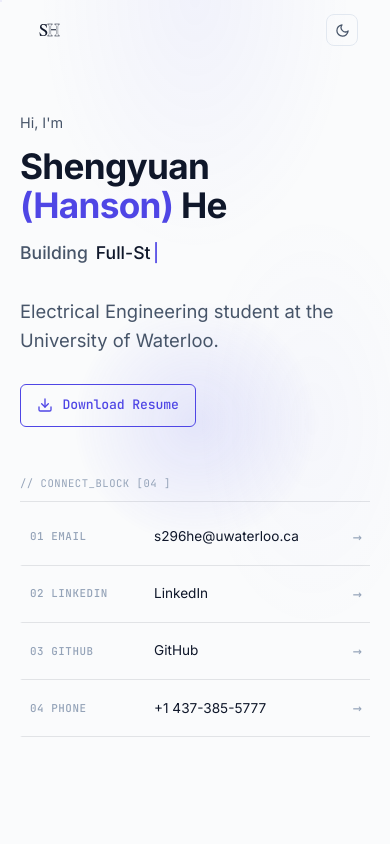
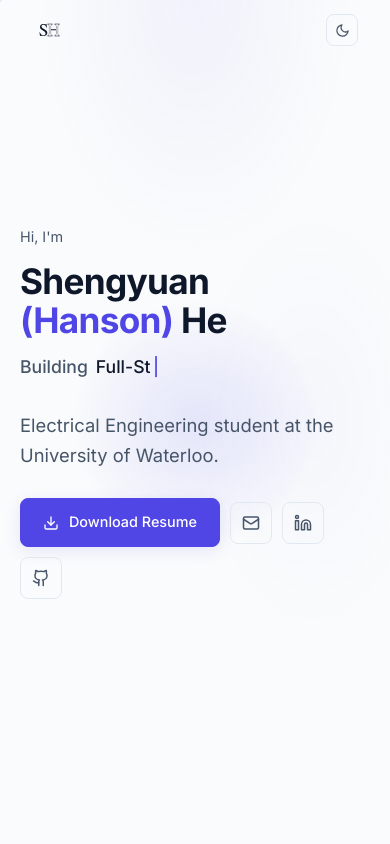
Before and after one commit to HansonHe-UW/HansonHe-UW.github.io, a React (Vite) app: page / in a window 390 px wide. Shown: the top 844 px of the page. Built offline with nearby package versions, Linux system fonts and the light colour scheme.

Commit message:
Add contact section

```diff
--- a/src/App.css
+++ b/src/App.css
@@ -241,6 +241,10 @@ section {
 }
 
 .hero-cta {
+  display: flex;
+  align-items: center;
+  flex-wrap: wrap;
+  gap: 0.6rem;
   margin-bottom: 1.5rem;
 }
 
@@ -273,35 +277,133 @@ section {
   flex-shrink: 0;
 }
 
-.hero-links {
-  display: flex;
-  gap: 1rem;
-  flex-wrap: wrap;
+.hero-icon-btn {
+  display: inline-flex;
+  align-items: center;
+  justify-content: center;
+  width: 42px;
+  height: 42px;
+  border-radius: 8px;
+  border: 1px solid var(--border-color);
+  color: var(--text-secondary);
+  background: transparent;
+  transition: all var(--transition);
 }
 
-.hero-link {
+.hero-icon-btn:hover {
+  color: var(--accent);
+  border-color: var(--accent);
+  background: var(--accent-glow);
+}
+
+.hero-icon-btn svg {
+  width: 18px;
+  height: 18px;
+}
+
+/* ===== Contact ===== */
+.contact-intro {
+  font-size: 1rem;
+  color: var(--text-secondary);
+  line-height: 1.7;
+  max-width: 540px;
+  margin-bottom: 2.25rem;
+}
+
+.contact-grid {
+  display: grid;
+  grid-template-columns: repeat(3, 1fr);
+  gap: 1rem;
+}
+
+.contact-card {
+  display: flex;
+  flex-direction: column;
+  gap: 0.5rem;
+  padding: 1.75rem 1.5rem;
+  border: 1px solid var(--border-color);
+  border-radius: 12px;
+  background: var(--bg-card);
+  color: var(--text-primary);
+  position: relative;
+  transition: all var(--transition);
+  overflow: hidden;
+}
+
+.contact-card::before {
+  content: "";
+  position: absolute;
+  inset: 0;
+  background: linear-gradient(135deg, var(--accent-glow), transparent 60%);
+  opacity: 0;
+  transition: opacity var(--transition);
+  pointer-events: none;
+}
+
+.contact-card:hover {
+  border-color: var(--accent);
+  background: var(--bg-card-hover);
+  box-shadow: 0 12px 32px rgba(99, 102, 241, 0.12);
+}
+
+.contact-card:hover::before {
+  opacity: 1;
+}
+
+.contact-card-icon {
+  width: 36px;
+  height: 36px;
   display: inline-flex;
   align-items: center;
-  gap: 0.5rem;
-  padding: 0.55rem 1.1rem;
-  border: 1px solid var(--border-color);
+  justify-content: center;
   border-radius: 8px;
-  color: var(--text-secondary);
-  font-size: 0.85rem;
-  transition: all var(--transition);
-  background: transparent;
+  background: var(--accent-glow);
+  color: var(--accent);
+  margin-bottom: 0.4rem;
+  transition: transform var(--transition);
 }
 
-.hero-link:hover {
-  color: var(--text-primary);
-  border-color: var(--border-hover);
-  background: var(--bg-card);
+.contact-card:hover .contact-card-icon {
+  transform: scale(1.08);
 }
 
-.hero-link svg {
-  width: 16px;
-  height: 16px;
-  flex-shrink: 0;
+.contact-card-icon svg {
+  width: 18px;
+  height: 18px;
+}
+
+.contact-card-label {
+  font-family: var(--font-mono);
+  font-size: 0.66rem;
+  letter-spacing: 0.12em;
+  text-transform: uppercase;
+  color: var(--text-muted);
+}
+
+.contact-card-value {
+  font-size: 0.95rem;
+  font-weight: 500;
+  color: var(--text-primary);
+  overflow-wrap: anywhere;
+  line-height: 1.4;
+}
+
+.contact-card-arrow {
+  position: absolute;
+  top: 1.25rem;
+  right: 1.25rem;
+  color: var(--text-muted);
+  transition: transform var(--transition), color var(--transition);
+}
+
+.contact-card-arrow svg {
+  width: 18px;
+  height: 18px;
+}
+
+.contact-card:hover .contact-card-arrow {
+  color: var(--accent);
+  transform: translate(3px, -3px);
 }
 
 /* ===== About ===== */
@@ -901,101 +1003,12 @@ section {
     /* Allow the prefix and dynamic text to stack if needed */
   }
 
-  .hero-resume-btn {
-    background: transparent;
-    color: var(--accent);
-    font-family: var(--font-mono);
-    font-size: 0.82rem;
-    font-weight: 500;
-    padding: 0.6rem 1rem;
-    border-radius: 6px;
-    box-shadow: none;
-    letter-spacing: -0.01em;
+  .contact-grid {
+    grid-template-columns: 1fr;
   }
 
-  .hero-resume-btn:hover {
-    background: var(--accent-glow);
-    color: var(--accent);
-    box-shadow: none;
-  }
-
-  .hero-links {
-    flex-direction: column;
-    gap: 0;
-    margin-top: 0.5rem;
-    padding-top: 1.5rem;
-    position: relative;
-    counter-reset: link;
-  }
-
-  .hero-links::before {
-    content: "// CONNECT_BLOCK  \005B 04 \005D";
-    display: block;
-    font-family: var(--font-mono);
-    font-size: 0.66rem;
-    color: var(--text-muted);
-    letter-spacing: 0.05em;
-    text-transform: uppercase;
-    margin-bottom: 0.4rem;
-    padding-bottom: 0.5rem;
-    border-bottom: 1px solid var(--hairline);
-  }
-
-  .hero-link {
-    display: grid;
-    grid-template-columns: 112px minmax(0, 1fr) auto;
-    align-items: center;
-    gap: 0.75rem;
-    border: none;
-    border-bottom: 1px solid var(--hairline);
-    border-left: 2px solid transparent;
-    border-radius: 0;
-    padding: 0.95rem 0.5rem;
-    background: transparent;
-    color: var(--text-primary);
-    font-size: 0.85rem;
-    overflow-wrap: anywhere;
-    counter-increment: link;
-    transition: all var(--transition);
-  }
-
-  .hero-link:hover {
-    background: var(--accent-glow);
-    border-left-color: var(--accent);
-    color: var(--accent);
-  }
-
-  .hero-link svg {
-    display: none;
-  }
-
-  .hero-link::before {
-    font-family: var(--font-mono);
-    font-size: 0.68rem;
-    font-weight: 500;
-    color: var(--text-muted);
-    letter-spacing: 0.05em;
-    text-transform: uppercase;
-    white-space: nowrap;
-  }
-
-  .hero-link[href^="mailto"]::before { content: "0" counter(link) "  EMAIL"; }
-  .hero-link[href^="tel"]::before { content: "0" counter(link) "  PHONE"; }
-  .hero-link[href*="linkedin"]::before { content: "0" counter(link) "  LINKEDIN"; }
-  .hero-link[href*="github"]::before { content: "0" counter(link) "  GITHUB"; }
-
-  .hero-link::after {
-    content: "\2192";
-    font-family: var(--font-mono);
-    color: var(--text-muted);
-    font-size: 0.95rem;
-    justify-self: end;
-    transition: transform var(--transition), color var(--transition);
-  }
-
-  .hero-link:hover::after {
-    transform: translateX(4px);
-    color: var(--accent);
+  .contact-card {
+    padding: 1.5rem 1.25rem;
   }
 
   .skill-category {
--- a/src/App.jsx
+++ b/src/App.jsx
@@ -7,6 +7,7 @@ import Projects from './components/Projects'
 import Experience from './components/Experience'
 import Extracurricular from './components/Extracurricular'
 import Education from './components/Education'
+import Contact from './components/Contact'
 import Footer from './components/Footer'
 
 export default function App() {
@@ -21,6 +22,7 @@ export default function App() {
                 <Experience />
                 <Extracurricular />
                 <Education />
+                <Contact />
                 <Footer />
             </div>
         </>
--- /dev/null
+++ b/src/components/Contact.jsx
@@ -0,0 +1,107 @@
+import { motion } from 'framer-motion'
+
+const MailIcon = () => (
+    <svg viewBox="0 0 24 24" fill="none" stroke="currentColor" strokeWidth="1.5" strokeLinecap="round" strokeLinejoin="round">
+        <rect width="20" height="16" x="2" y="4" rx="2" /><path d="m22 7-8.97 5.7a1.94 1.94 0 0 1-2.06 0L2 7" />
+    </svg>
+)
+
+const LinkedInIcon = () => (
+    <svg viewBox="0 0 24 24" fill="none" stroke="currentColor" strokeWidth="1.5" strokeLinecap="round" strokeLinejoin="round">
+        <path d="M16 8a6 6 0 0 1 6 6v7h-4v-7a2 2 0 0 0-2-2 2 2 0 0 0-2 2v7h-4v-7a6 6 0 0 1 6-6z" /><rect width="4" height="12" x="2" y="9" /><circle cx="4" cy="4" r="2" />
+    </svg>
+)
+
+const GitHubIcon = () => (
+    <svg viewBox="0 0 24 24" fill="none" stroke="currentColor" strokeWidth="1.5" strokeLinecap="round" strokeLinejoin="round">
+        <path d="M15 22v-4a4.8 4.8 0 0 0-1-3.5c3 0 6-2 6-5.5.08-1.25-.27-2.48-1-3.5.28-1.15.28-2.35 0-3.5 0 0-1 0-3 1.5-2.64-.5-5.36-.5-8 0C6 2 5 2 5 2c-.3 1.15-.3 2.35 0 3.5A5.403 5.403 0 0 0 4 9c0 3.5 3 5.5 6 5.5-.39.49-.68 1.05-.85 1.65-.17.6-.22 1.23-.15 1.85v4" /><path d="M9 18c-4.51 2-5-2-7-2" />
+    </svg>
+)
+
+const ArrowIcon = () => (
+    <svg viewBox="0 0 24 24" fill="none" stroke="currentColor" strokeWidth="2" strokeLinecap="round" strokeLinejoin="round">
+        <line x1="5" y1="12" x2="19" y2="12" /><polyline points="12 5 19 12 12 19" />
+    </svg>
+)
+
+const channels = [
+    {
+        label: 'EMAIL',
+        value: 's296he@uwaterloo.ca',
+        href: 'mailto:s296he@uwaterloo.ca',
+        icon: <MailIcon />,
+        external: false,
+    },
+    {
+        label: 'LINKEDIN',
+        value: 'shengyuan-he',
+        href: 'https://www.linkedin.com/in/shengyuan-he',
+        icon: <LinkedInIcon />,
+        external: true,
+    },
+    {
+        label: 'GITHUB',
+        value: 'HansonHe-UW',
+        href: 'https://github.com/HansonHe-UW',
+        icon: <GitHubIcon />,
+        external: true,
+    },
+]
+
+const cardVariant = {
+    hidden: { opacity: 0, y: 30 },
+    visible: (i) => ({
+        opacity: 1,
+        y: 0,
+        transition: { duration: 0.5, delay: i * 0.08, ease: [0.25, 0.1, 0.25, 1] },
+    }),
+}
+
+export default function Contact() {
+    return (
+        <section id="contact">
+            <motion.h2
+                className="section-title"
+                initial={{ opacity: 0, y: 15 }}
+                whileInView={{ opacity: 1, y: 0 }}
+                viewport={{ once: true, margin: '-100px' }}
+                transition={{ duration: 0.5 }}
+            >
+                Contact
+            </motion.h2>
+
+            <motion.p
+                className="contact-intro"
+                initial={{ opacity: 0, y: 15 }}
+                whileInView={{ opacity: 1, y: 0 }}
+                viewport={{ once: true, margin: '-100px' }}
+                transition={{ duration: 0.5, delay: 0.1 }}
+            >
+                Open to co-op opportunities, hackathon teams, or a quick chat about anything technical. Email is the fastest way to reach me.
+            </motion.p>
+
+            <div className="contact-grid">
+                {channels.map((c, i) => (
+                    <motion.a
+                        key={c.label}
+                        href={c.href}
+                        target={c.external ? '_blank' : undefined}
+                        rel={c.external ? 'noopener noreferrer' : undefined}
+                        className="contact-card"
+                        custom={i}
+                        variants={cardVariant}
+                        initial="hidden"
+                        whileInView="visible"
+                        viewport={{ once: true, margin: '-60px' }}
+                        whileHover={{ y: -4 }}
+                    >
+                        <div className="contact-card-icon">{c.icon}</div>
+                        <div className="contact-card-label">{c.label}</div>
+                        <div className="contact-card-value">{c.value}</div>
+                        <div className="contact-card-arrow"><ArrowIcon /></div>
+                    </motion.a>
+                ))}
+            </div>
+        </section>
+    )
+}
--- a/src/components/Footer.jsx
+++ b/src/components/Footer.jsx
@@ -16,11 +16,6 @@ export default function Footer() {
                 <span className="footer-stamp-dot">·</span>
                 <span>WATERLOO_ON</span>
             </div>
-            <div className="footer-links">
-                <a href="mailto:s296he@uwaterloo.ca">Email</a>
-                <a href="https://www.linkedin.com/in/shengyuan-he" target="_blank" rel="noopener noreferrer">LinkedIn</a>
-                <a href="https://github.com/HansonHe-UW" target="_blank" rel="noopener noreferrer">GitHub</a>
-            </div>
             <p className="footer-text">© 2026 Shengyuan (Hanson) He</p>
         </footer>
     )
--- a/src/components/Hero.jsx
+++ b/src/components/Hero.jsx
@@ -1,5 +1,5 @@
 import { motion } from 'framer-motion'
-import { useState, useEffect } from 'react'
+import { useState, useEffect, useRef } from 'react'
 
 const MailIcon = () => (
     <svg viewBox="0 0 24 24" fill="none" stroke="currentColor" strokeWidth="2" strokeLinecap="round" strokeLinejoin="round">
@@ -19,12 +19,6 @@ const GitHubIcon = () => (
     </svg>
 )
 
-const PhoneIcon = () => (
-    <svg viewBox="0 0 24 24" fill="none" stroke="currentColor" strokeWidth="2" strokeLinecap="round" strokeLinejoin="round">
-        <path d="M22 16.92v3a2 2 0 0 1-2.18 2 19.79 19.79 0 0 1-8.63-3.07 19.5 19.5 0 0 1-6-6 19.79 19.79 0 0 1-3.07-8.67A2 2 0 0 1 4.11 2h3a2 2 0 0 1 2 1.72 12.84 12.84 0 0 0 .7 2.81 2 2 0 0 1-.45 2.11L8.09 9.91a16 16 0 0 0 6 6l1.27-1.27a2 2 0 0 1 2.11-.45 12.84 12.84 0 0 0 2.81.7A2 2 0 0 1 22 16.92z" />
-    </svg>
-)
-
 const DownloadIcon = () => (
     <svg viewBox="0 0 24 24" fill="none" stroke="currentColor" strokeWidth="2" strokeLinecap="round" strokeLinejoin="round">
         <path d="M21 15v4a2 2 0 0 1-2 2H5a2 2 0 0 1-2-2v-4" /><polyline points="7 10 12 15 17 10" /><line x1="12" y1="15" x2="12" y2="3" />
@@ -38,6 +32,31 @@ export default function Hero() {
     const [isDeleting, setIsDeleting] = useState(false)
     const [loopNum, setLoopNum] = useState(0)
     const [typingSpeed, setTypingSpeed] = useState(150)
+    const heroRef = useRef(null)
+
+    useEffect(() => {
+        const hero = heroRef.current
+        if (!hero) return
+
+        let ticking = false
+        const update = () => {
+            const progress = Math.min(1, window.scrollY / 700)
+            // Clamp to 55vh so hero content always has a home — avoids
+            // anchor weirdness when scroll-to-#hero lands on a collapsed section.
+            hero.style.minHeight = `${Math.max(55, (1 - progress) * 100)}vh`
+            ticking = false
+        }
+        const handler = () => {
+            if (!ticking) {
+                requestAnimationFrame(update)
+                ticking = true
+            }
+        }
+
+        update()
+        window.addEventListener('scroll', handler, { passive: true })
+        return () => window.removeEventListener('scroll', handler)
+    }, [])
 
     useEffect(() => {
         let pauseTimer
@@ -78,13 +97,8 @@ export default function Hero() {
         visible: { opacity: 1, y: 0, transition: { duration: 0.7, ease: [0.25, 0.1, 0.25, 1] } },
     }
 
-    const linkItem = {
-        hidden: { opacity: 0, y: 20, scale: 0.95 },
-        visible: { opacity: 1, y: 0, scale: 1, transition: { duration: 0.5, ease: [0.25, 0.1, 0.25, 1] } },
-    }
-
     return (
-        <section className="hero" id="hero">
+        <section className="hero" id="hero" ref={heroRef}>
             <div className="hero-glow-bg"></div>
             <motion.div
                 variants={container}
@@ -112,19 +126,36 @@ export default function Hero() {
                     >
                         <DownloadIcon /> Download Resume
                     </motion.a>
-                </motion.div>
-                <motion.div className="hero-links" variants={item}>
-                    <motion.a className="hero-link" href="mailto:s296he@uwaterloo.ca" variants={linkItem} whileHover={{ y: -2 }}>
-                        <MailIcon /> s296he@uwaterloo.ca
+                    <motion.a
+                        className="hero-icon-btn"
+                        href="mailto:s296he@uwaterloo.ca"
+                        aria-label="Email"
+                        whileHover={{ y: -2 }}
+                        whileTap={{ scale: 0.95 }}
+                    >
+                        <MailIcon />
                     </motion.a>
-                    <motion.a className="hero-link" href="https://www.linkedin.com/in/shengyuan-he" target="_blank" rel="noopener noreferrer" variants={linkItem} whileHover={{ y: -2 }}>
-                        <LinkedInIcon /> LinkedIn
+                    <motion.a
+                        className="hero-icon-btn"
+                        href="https://www.linkedin.com/in/shengyuan-he"
+                        target="_blank"
+                        rel="noopener noreferrer"
+                        aria-label="LinkedIn"
+                        whileHover={{ y: -2 }}
+                        whileTap={{ scale: 0.95 }}
+                    >
+                        <LinkedInIcon />
                     </motion.a>
-                    <motion.a className="hero-link" href="https://github.com/HansonHe-UW" target="_blank" rel="noopener noreferrer" variants={linkItem} whileHover={{ y: -2 }}>
-                        <GitHubIcon /> GitHub
-                    </motion.a>
-                    <motion.a className="hero-link" href="tel:+14373855777" variants={linkItem} whileHover={{ y: -2 }}>
-                        <PhoneIcon /> +1 437-385-5777
+                    <motion.a
+                        className="hero-icon-btn"
+                        href="https://github.com/HansonHe-UW"
+                        target="_blank"
+                        rel="noopener noreferrer"
+                        aria-label="GitHub"
+                        whileHover={{ y: -2 }}
+                        whileTap={{ scale: 0.95 }}
+                    >
+                        <GitHubIcon />
                     </motion.a>
                 </motion.div>
             </motion.div>
--- a/src/components/Nav.jsx
+++ b/src/components/Nav.jsx
@@ -26,7 +26,7 @@ export default function Nav() {
         const handleScroll = () => {
             setScrolled(window.scrollY > 20)
 
-            const sections = ['hero', 'about', 'skills', 'projects', 'experience', 'extracurricular', 'education', 'awards']
+            const sections = ['hero', 'about', 'skills', 'projects', 'experience', 'extracurricular', 'education', 'awards', 'contact']
             const scrollPosition = window.scrollY + window.innerHeight / 3 // Check what's in the top 1/3 of screen
 
             for (const section of sections.reverse()) { // Check bottom-up
@@ -57,7 +57,7 @@ export default function Nav() {
                 </button>
                 <div className="nav-right">
                     <ul className="nav-links">
-                        {['about', 'skills', 'projects', 'experience', 'extracurricular', 'education', 'awards'].map((s) => (
+                        {['about', 'skills', 'projects', 'experience', 'extracurricular', 'education', 'awards', 'contact'].map((s) => (
                             <li key={s}>
                                 <a
                                     href={`#${s}`}
```
Also changed, not shown: 1 other file (tests, documents, lock files or other folders).
